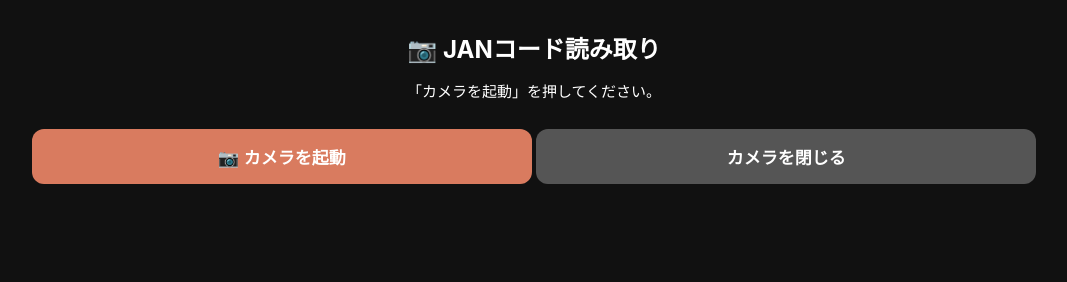
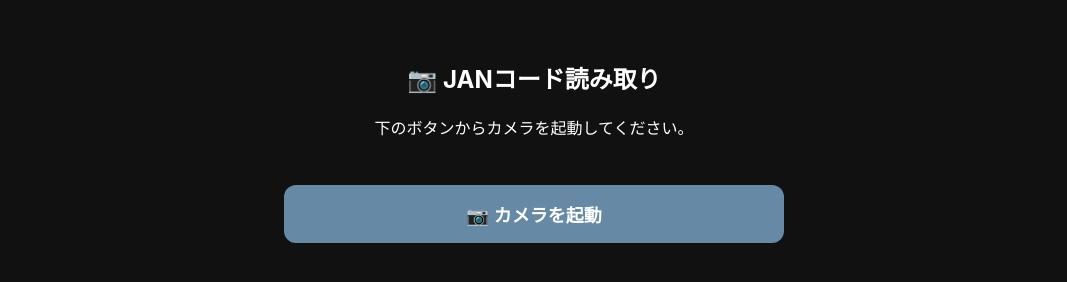
Before and after one commit to vjygfcy452-hash/game-camera, a plain HTML site: page index.html in a window 1280 px wide. Shown: the whole page, without its empty margins (106-1173 px from the left). Drawn offline with Linux system fonts and the light colour scheme.

Commit message:
Update index.html

```diff
--- a/index.html
+++ b/index.html
@@ -1,10 +1,18 @@
 <!DOCTYPE html>
 <html lang="ja">
 <head>
+
 <meta charset="UTF-8">
-<meta name="viewport" content="width=device-width, initial-scale=1.0, viewport-fit=cover">
+
+<meta
+  name="viewport"
+  content="width=device-width, initial-scale=1.0"
+>
+
 <title>JANコード読み取り</title>
+
 <style>
+
 body {
   margin: 0;
   padding: 20px;
@@ -13,131 +21,55 @@ body {
   color: white;
   text-align: center;
 }
+
 h2 {
-  margin: 10px 0 15px;
+  margin-top: 40px;
 }
-#reader {
-  width: 100%;
-  max-width: 500px;
-  margin: 0 auto;
-}
-#message {
-  margin: 15px 0;
-  font-size: 15px;
-  line-height: 1.6;
-}
+
 button {
   width: 100%;
   max-width: 500px;
-  padding: 15px;
-  margin-top: 10px;
+  padding: 16px;
+  margin-top: 30px;
   border: 0;
   border-radius: 12px;
-  background: #d97b5f;
+  background: #6689a5;
   color: white;
-  font-size: 17px;
+  font-size: 18px;
   font-weight: bold;
 }
+
 </style>
+
 </head>
+
 <body>
+
 <h2>📷 JANコード読み取り</h2>
-<div id="reader"></div>
-<div id="message">
-「カメラを起動」を押してください。
-</div>
-<button onclick="startScanner()">
+
+<p>
+下のボタンからカメラを起動してください。
+</p>
+
+<button onclick="openCamera()">
 📷 カメラを起動
 </button>
-<button onclick="stopScanner()" style="background:#555">
-カメラを閉じる
-</button>
-<script src="https://unpkg.com/html5-qrcode" type="text/javascript"></script>
+
+
 <script>
-let scanner = null;
-let running = false;
-/* =========================
-   カメラ起動
-========================= */
-async function startScanner() {
-  const message =
-    document.getElementById("message");
-  if (running) {
-    return;
-  }
-  message.textContent =
-    "カメラを起動しています…";
-  try {
-    scanner =
-      new Html5Qrcode("reader");
-    const config = {
-      fps: 10,
-      qrbox: {
-        width: 300,
-        height: 150
-      },
-      formatsToSupport: [
-        Html5QrcodeSupportedFormats.EAN_13
-      ],
-      experimentalFeatures: {
-        useBarCodeDetectorIfSupported: false
-      }
-    };
-    await scanner.start(
-      {
-        facingMode: "environment"
-      },
-      config,
-      function(decodedText) {
-        const jan =
-          String(decodedText || "")
-            .replace(/\D/g, "");
-        if (!/^\d{13}$/.test(jan)) {
-          return;
-        }
-        message.textContent =
-          "✅ JANを読み取りました！\n" +
-          jan;
-        running = false;
-        stopScanner();
-      },
-      function(errorMessage) {
-        /*
-         * 読み取り途中のエラーは無視
-         */
-      }
-    );
-    running = true;
-    message.textContent =
-      "カメラが起動しました。\nJANバーコードを枠内に映してください。";
-  } catch (error) {
-    console.error(error);
-    running = false;
-    message.textContent =
-      "カメラを起動できませんでした。\n" +
-      (error && error.message
-        ? error.message
-        : error);
-  }
+
+const APPS_SCRIPT_URL =
+  "https://script.google.com/macros/s/AKfycbzR1DLFRioq4Sh9sBRRPqOSNaPkVRuofzY4H9r9uxnLV4P_B_tw9wctWRoT-DlGWKMr6w/exec";
+
+
+function openCamera() {
+
+  window.location.href =
+    APPS_SCRIPT_URL + "?camera=1";
+
 }
-/* =========================
-   カメラ停止
-========================= */
-async function stopScanner() {
-  if (!scanner) {
-    return;
-  }
-  try {
-    if (running) {
-      await scanner.stop();
-    }
-  } catch (e) {}
-  try {
-    scanner.clear();
-  } catch (e) {}
-  scanner = null;
-  running = false;
-}
+
 </script>
+
 </body>
 </html>
```
